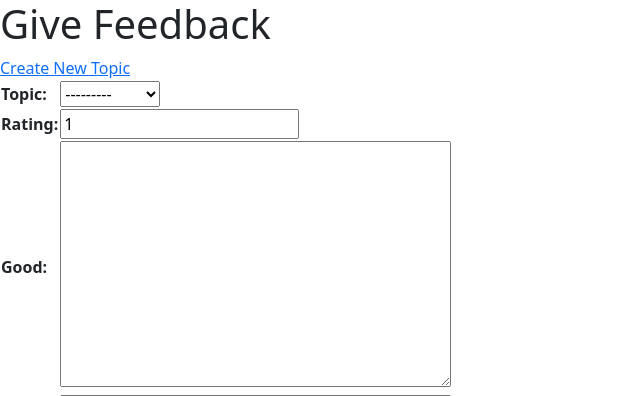
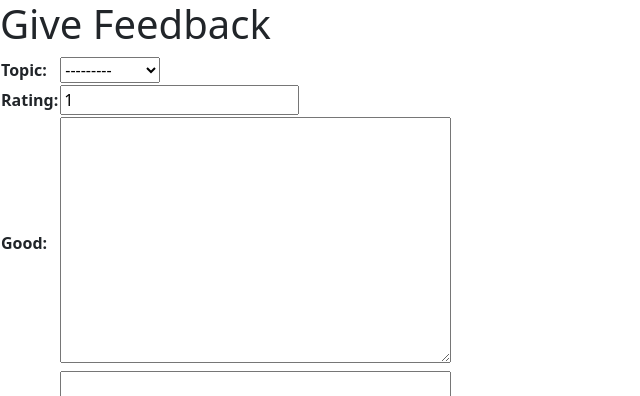
Before and after one commit to hamk-webdev-intip22x6/palautekooderit-project, a Django app: page /feedback/ in a window 1280 px wide. Shown: the top 396 px of the page, without its empty margins (0-640 px from the left). Run offline with Django 4.2, Linux system fonts and the light colour scheme; data comes from the database, SQL or seed files in the repository; parts of the project's set-up code (start-up, migrations or seed data) failed here and were passed over.

Commit message:
'create topic' button hidden from unauthorized users in feedback creation. Added some educational comments.

```diff
--- a/feedback/templates/feedback/index.html
+++ b/feedback/templates/feedback/index.html
@@ -9,7 +9,15 @@
 </head>
 <body>
 <h1>Give Feedback</h1>
-<a href="{% url 'feedback:create_topic' %}">Create New Topic</a> <form action="" method="post">
+
+    <!-- <a href="{% url 'feedback:create_topic' %}">Create New Topic</a> <form action="" method="post"> -->
+
+    {% if user.is_authenticated %}
+        {% if is_topic_master %}
+            <a href="{% url 'feedback:create_topic' %}">Create New Topic</a>
+        {% endif %}
+    {% endif %}
+
     {% csrf_token %}
     <table>
         {{ form.as_table }}
--- a/feedback/views.py
+++ b/feedback/views.py
@@ -7,15 +7,34 @@ from django.contrib.auth.mixins import UserPassesTestMixin
 # Create your views here.
 class FeedbackCreateView(CreateView):
     model = Feedback
-    fields = ['topic', 'rating', 'good', 'bad', 'ideas']  # Include all fields in the form
+
+    # Include all fields except creator_user in the form
+    # creator_user is set automatically in the form_valid() method
+    fields = ['topic', 'rating', 'good', 'bad', 'ideas']
     template_name = "feedback/index.html"
     success_url = reverse_lazy('feedback:index')
 
+    # CreateView has a get_context_data() method that creates a context variable
+    # which contains data about the form and the current view.
+    # get_context_data() is automatically called when the view is rendering the template.
+    # We're overriding it here to add a variable that indicates whether the current user
+    # is a member of the topic_masters group.
+    def get_context_data(self, **kwargs):
+        context = super().get_context_data(**kwargs)
+        current_user = self.request.user
+        context['is_topic_master'] = current_user.groups.filter(name='topic_masters').exists()
+
+        return context
+
+    # This is called automatically when valid form data has been POSTed
     def form_valid(self, form):
         topic_name = form.cleaned_data['topic']
-        topic, created = Topic.objects.get_or_create(name=topic_name)
+        topic, is_created = Topic.objects.get_or_create(name=topic_name)
         form.instance.topic = topic
         form.instance.creator_user = self.request.user
+
+        # This saves the form instance to the database and redirects to the success_url
+        # This is default behavior, but we're overriding it to add the topic and creator_user
         return super().form_valid(form)
 
 class TopicCreateView(UserPassesTestMixin, CreateView):
```
